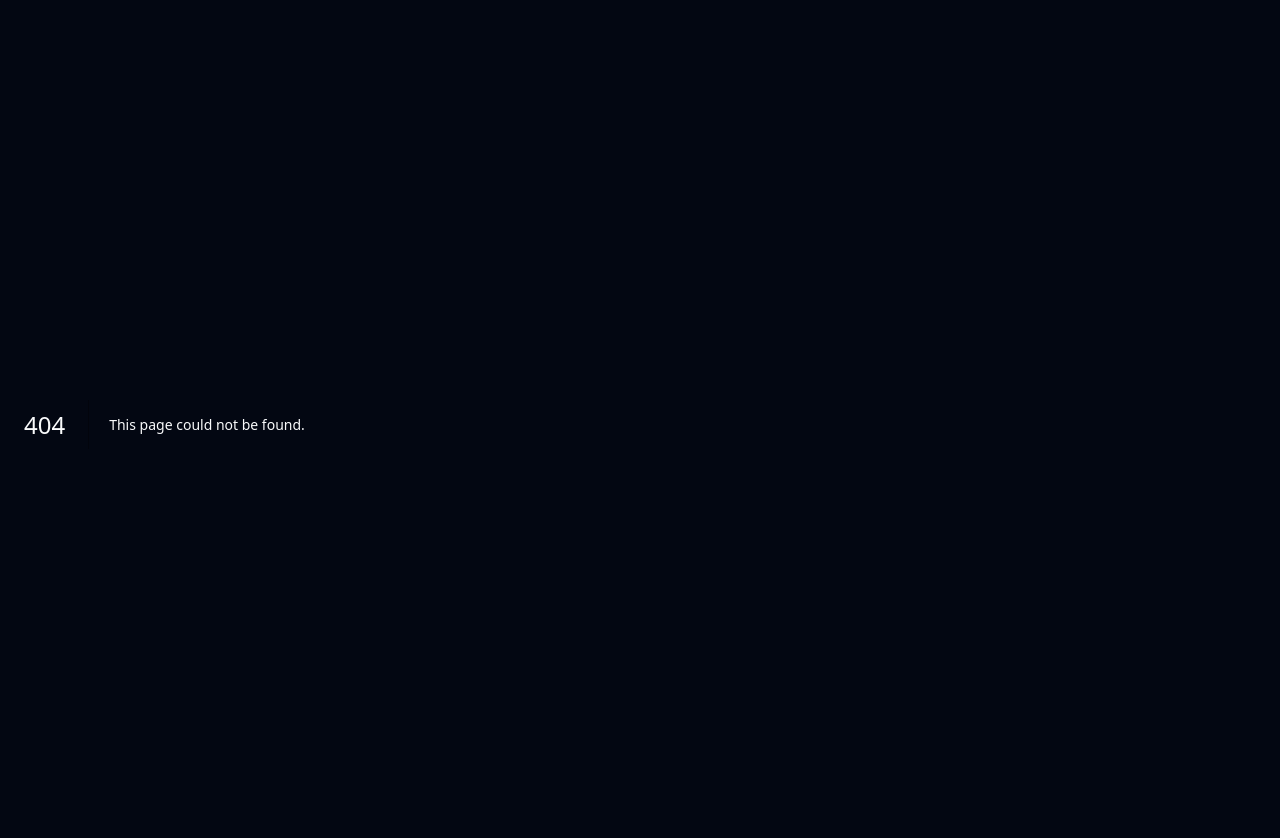
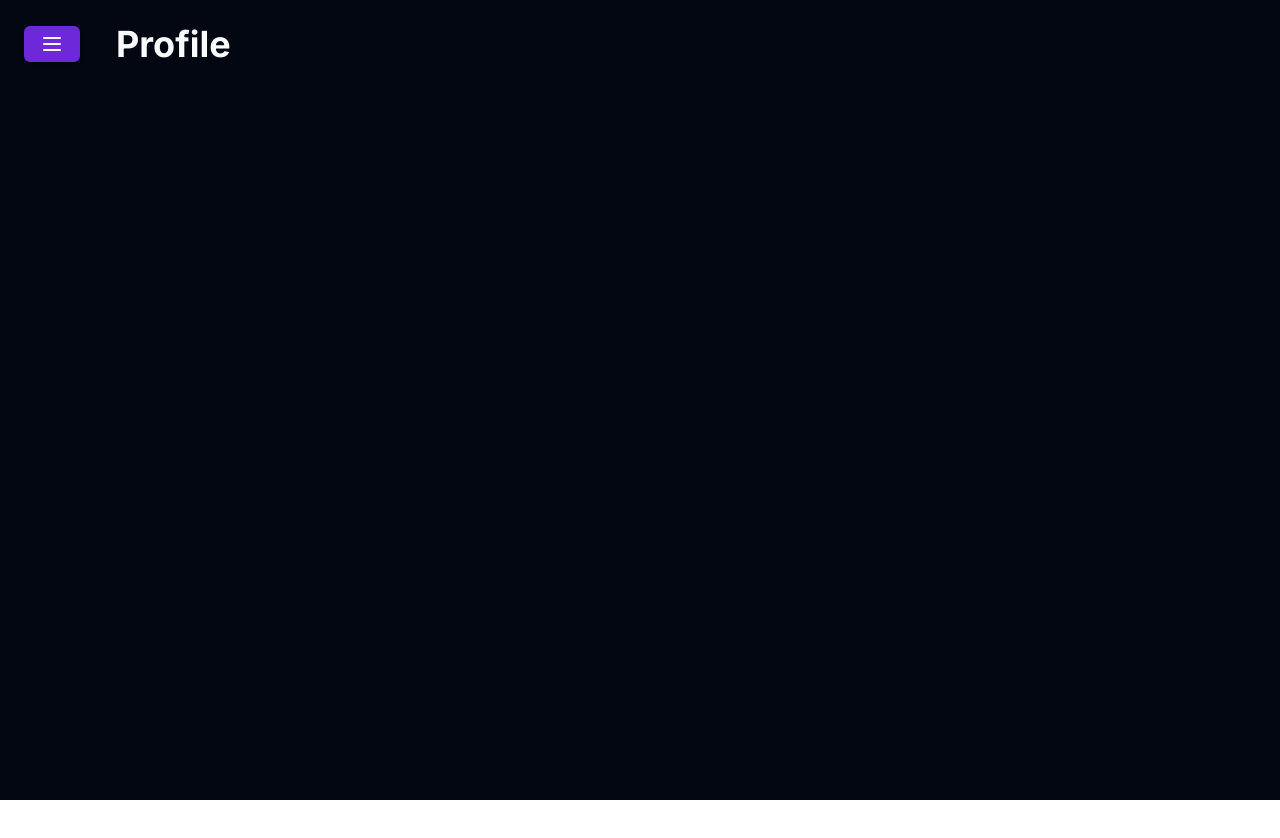
Before and after one commit to fabaohs/HelpEase, a Next.js app: page /HelpEase/Home/Profile in a window 1280 px wide. Before the commit this address had no page. Shown: the top 838 px of the page. After the commit the page ends 800 px from the top, so only its background shows below. Built offline with nearby package versions, Linux system fonts and the light colour scheme.

Commit message:
feat: added functional navigation in navbar

```diff
--- /dev/null
+++ b/src/app/Home/Profile/page.tsx
@@ -0,0 +1,7 @@
+export default function Profile() {
+  return (
+    <div>
+      <h1 className="title">Profile</h1>
+    </div>
+  );
+}
--- a/src/app/Home/components/Navbar.tsx
+++ b/src/app/Home/components/Navbar.tsx
@@ -4,10 +4,8 @@ import { Button } from "@/components/ui/button";
 import { LogOut, Menu } from "lucide-react";
 import {
   Sheet,
-  SheetClose,
   SheetContent,
   SheetDescription,
-  SheetFooter,
   SheetHeader,
   SheetTitle,
   SheetTrigger,
@@ -16,8 +14,10 @@ import { Separator } from "@/components/ui/separator";
 import { MENU_ITEMS } from "@/constants/MENU_ITEMs";
 import { useRouter } from "next/navigation";
 import { toast } from "sonner";
+import { useState } from "react";
 
 export function Navbar() {
+  const [open, setOpen] = useState<boolean>(false);
   const router = useRouter();
 
   function logout(path: string) {
@@ -28,10 +28,15 @@ export function Navbar() {
     router.push(path);
   }
 
+  function redirectTo(link: string) {
+    router.push(link);
+    setOpen(!open);
+  }
+
   return (
-    <Sheet>
+    <Sheet open={open}>
       <SheetTrigger>
-        <Button>
+        <Button onClick={() => setOpen(!open)}>
           <Menu />
         </Button>
       </SheetTrigger>
@@ -47,7 +52,11 @@ export function Navbar() {
 
         <div className="flex flex-col space-y-2">
           {MENU_ITEMS.map((item) => (
-            <Button key={item.id} variant="ghost">
+            <Button
+              key={item.id}
+              variant="ghost"
+              onClick={() => redirectTo(item.link)}
+            >
               {item.name}
             </Button>
           ))}
--- a/src/app/Home/layout.tsx
+++ b/src/app/Home/layout.tsx
@@ -10,7 +10,7 @@ export default function Layout({ children }: iProps) {
     <div className="w-full h-full flex gap-9">
       <Navbar />
 
-      <main>{children}</main>
+      <main className="w-full">{children}</main>
     </div>
   );
 }
--- a/src/app/Home/page.tsx
+++ b/src/app/Home/page.tsx
@@ -1,7 +1,14 @@
+import { Separator } from "@/components/ui/separator";
+
 export default function Home() {
   return (
     <div>
       <h1 className="text-foreground title">Home</h1>
+      <p>Subtitle here</p>
+      <Separator className="mt-2 mb-4" />
+      <div>
+        <p>Dashboard here?</p>
+      </div>
     </div>
   );
 }
--- a/src/constants/MENU_ITEMs.ts
+++ b/src/constants/MENU_ITEMs.ts
@@ -1,5 +1,5 @@
 export const MENU_ITEMS = [
   { id: 1, name: "Dashboard", icon: "Home", link: "/Home" },
-  { id: 2, name: "Profile", icon: "User", link: "/Profile" },
-  { id: 3, name: "Settings", icon: "Settings", link: "/Settings" },
+  { id: 2, name: "Profile", icon: "User", link: "/Home/Profile" },
+  { id: 3, name: "Settings", icon: "Settings", link: "/Home/Settings" },
 ];
```
